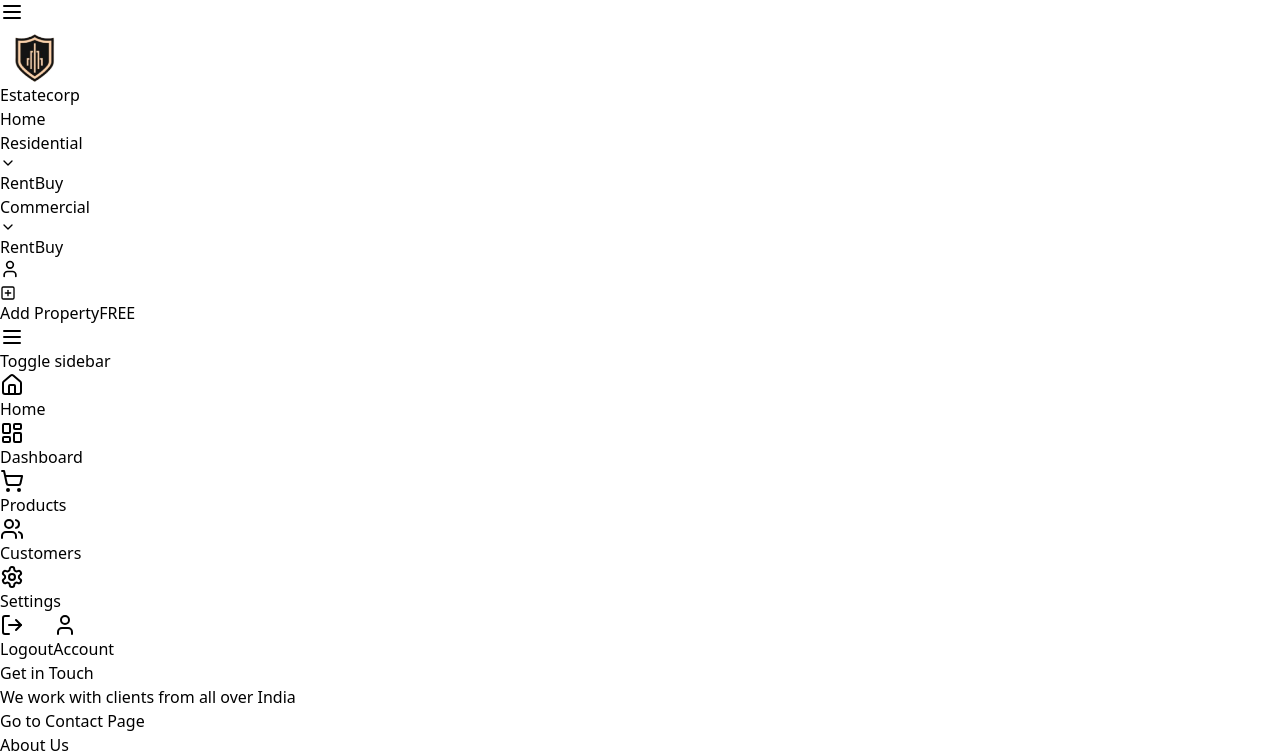
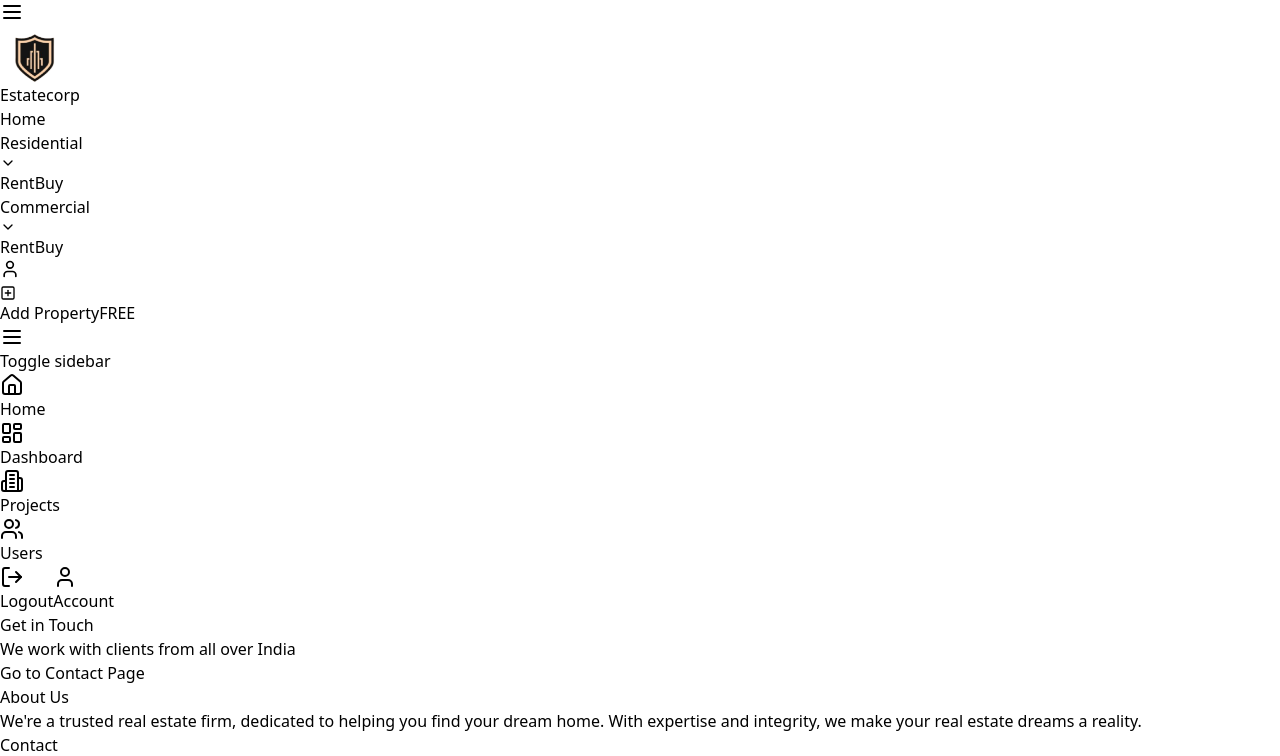
Before and after one commit to Kaushikk52/Estate-Corp, a React (Vite) app in the folder frontend-react/: page /dashboard in a window 1280 px wide. Shown: the top 756 px of the page. Built offline with nearby package versions, Linux system fonts and the light colour scheme.

Commit message:
sidebar and dashboard changes

```diff
--- a/frontend-react/src/components/Dashboard/AddPropertyLayout.tsx
+++ b/frontend-react/src/components/Dashboard/AddPropertyLayout.tsx
@@ -4,8 +4,7 @@ import { ChevronLeft, ChevronRight, Check } from "lucide-react";
 import toast, { Toaster } from "react-hot-toast";
 import { Formik, Form, Field, ErrorMessage, FormikHelpers } from "formik";
 import * as Yup from "yup";
-import axios, { AxiosError } from "axios";
-import { useNavigate } from "react-router-dom";
+import axios from "axios";
 
 const validationSchema = Yup.object().shape({
   name: Yup.string().required("Property Name is required"),
@@ -63,9 +62,7 @@ export default function AddPropertyLayout() {
   const baseURL = import.meta.env.VITE_APP_BACKEND_BASE_URL;
   const cloudName = import.meta.env.VITE_APP_CLOUD_NAME;
   const uploadPreset = import.meta.env.VITE_APP_UPLOAD_PRESET;
-  const navigate = useNavigate();
   const [step, setStep] = useState(1);
-  const [imgUrls, setImgUrls] = useState<any>([]);
 
   const initialValues = {
     name: "",
--- a/frontend-react/src/components/Dashboard/Dashboard.tsx
+++ b/frontend-react/src/components/Dashboard/Dashboard.tsx
@@ -6,7 +6,7 @@ function Dashboard() {
   return (
     <div className="flex h-screen bg-gray-100">
     <SidebarNavigation />
-    <main className="flex-1 overflow-y-auto">
+    <main className="flex-1 overflow-y-auto custom-scrollbar">
       <Outlet/>
     </main>
   </div>
--- a/frontend-react/src/components/Dashboard/Sidebar.tsx
+++ b/frontend-react/src/components/Dashboard/Sidebar.tsx
@@ -9,14 +9,14 @@ import {
   Menu,
   User,
   LogOut,
+  Building2
 } from "lucide-react";
 
 const navItems = [
   { icon: Home, label: "Home", href: "/" },
-  { icon: LayoutDashboard, label: "Dashboard", href: "/dashboard" },
-  { icon: ShoppingCart, label: "Products", href: "/products" },
-  { icon: Users, label: "Customers", href: "/customers" },
-  { icon: Settings, label: "Settings", href: "/settings" },
+  { icon: LayoutDashboard, label: "Dashboard", href: "/dashboard/main" },
+  { icon: Building2, label: "Projects", href: "/projects" },
+  { icon: Users, label: "Users", href: "/users" },
 ];
 
 export default function SidebarNavigation() {
```
